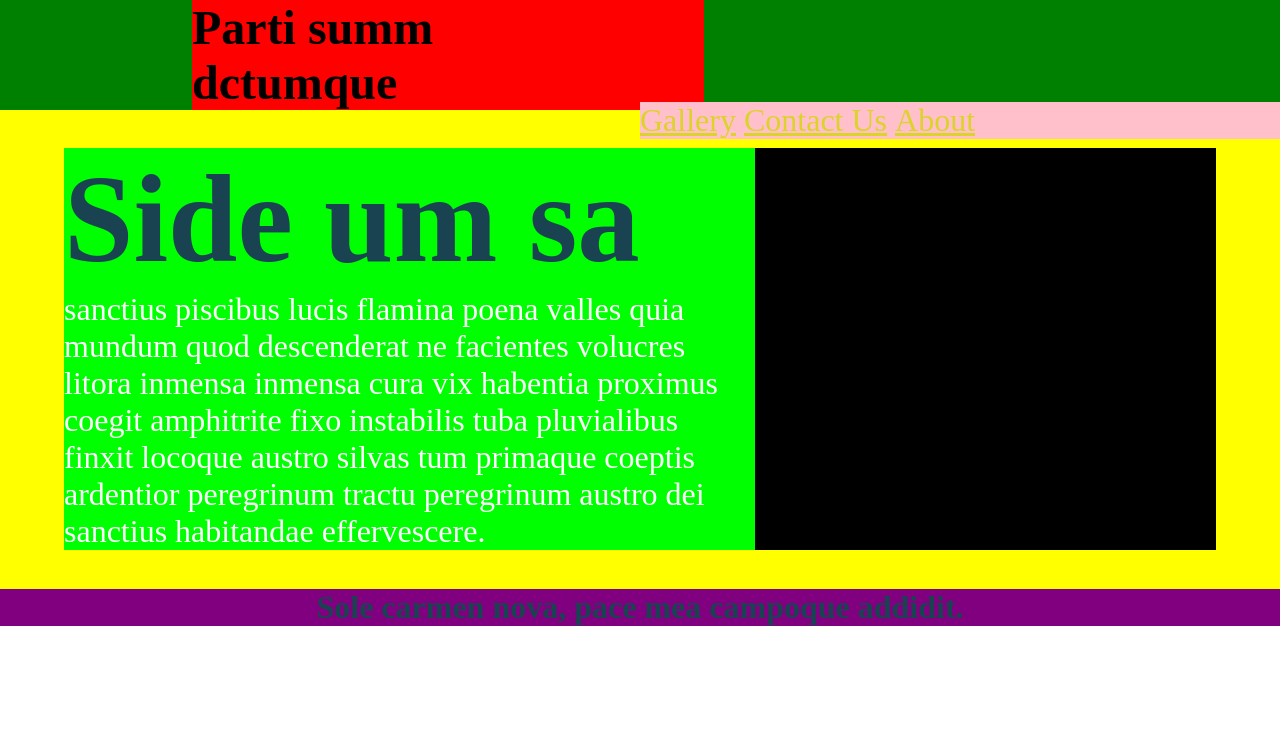
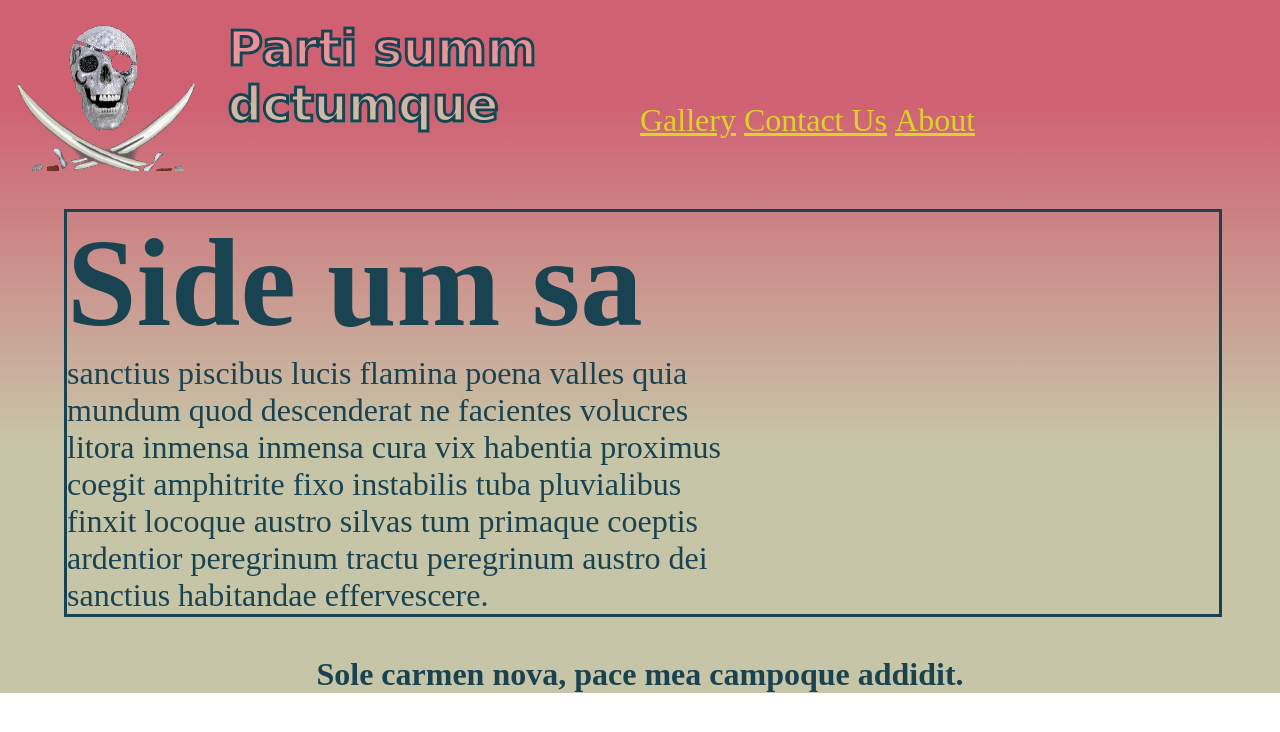
Before and after one commit to nirnaor/DiamondsGallery, a PHP site: page /main.html in a window 1280 px wide. Shown: the top 732 px of the page. Run offline with PHP 8.4, Linux system fonts and the light colour scheme.

Commit message:
added a background image to the logo

```diff
--- a/css/main.css
+++ b/css/main.css
@@ -7,15 +7,22 @@
 
 #main
 {
+	background-image: -webkit-gradient(
+	    linear,
+	    left bottom,
+	    left top,
+	    color-stop(0.36, rgb(199,197,167)),
+	    color-stop(0.85, rgb(207,97,115))
+	);
 
-
-	background-color: yellow;
 }
 
 
 #logoandmenu
 {
-    background-color: Green;
+	background-image: url(../images/diamondskullnoback.png);
+	background-repeat: no-repeat;
+
 }
 
 
@@ -23,8 +30,8 @@
 {
     	width: 40%;
 	font-size: 150%;
+	padding-bottom: 3%
 
-	background-color:red;
 }
 
 
@@ -33,11 +40,24 @@
     	margin-left: 15%;
 }
 
+
+#logoandmenu #banner h1
+{
+	font-family: cursive;
+    background: -webkit-gradient(linear, left top , left bottom, from(#FF778F), to(#C7C5A7));
+  -webkit-background-clip: text;
+  -webkit-text-fill-color: transparent;
+	-webkit-text-stroke-width: 3px;
+   -webkit-text-stroke-color: #1A4352;
+	padding-top: 4%;
+	padding-left: 7%;
+
+}
+
 #logoandmenu #menu
 {
 	width: 50%;
 	float: right;
-	background-color:pink;
 	margin-top: 8%;
 	font-size: 200%
 }
@@ -61,12 +81,11 @@
 	margin-left: 5%;
 	margin-top: 3%;
     color: #1A4352;
-	background-color: black
+	border: solid 3px;
 }
 
 #whatwedo
 {
-	background-color: lime;
 	width: 60%;
 }
 
@@ -78,12 +97,11 @@
 #whatwedo p
 {
 	font-size: 200%;
-	color: white;
+
 }
 #footer
 {
 	margin-top: 3%;
 	text-align: center;
-	background-color: purple;
     color: #1A4352;
 }
```
Also changed, not shown: images/diamondskullnoback.jpg (added), images/diamondskullnoback.png (added).
